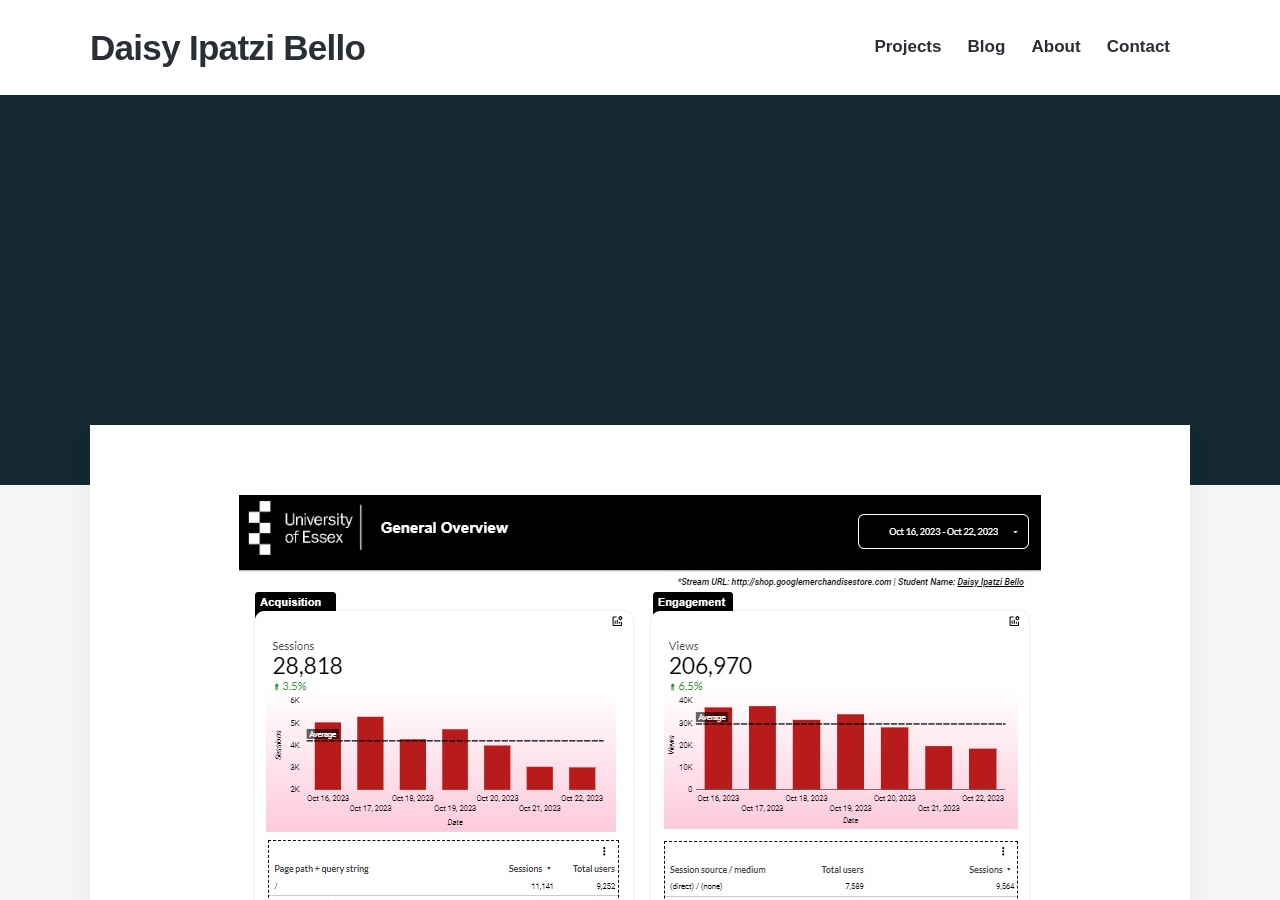
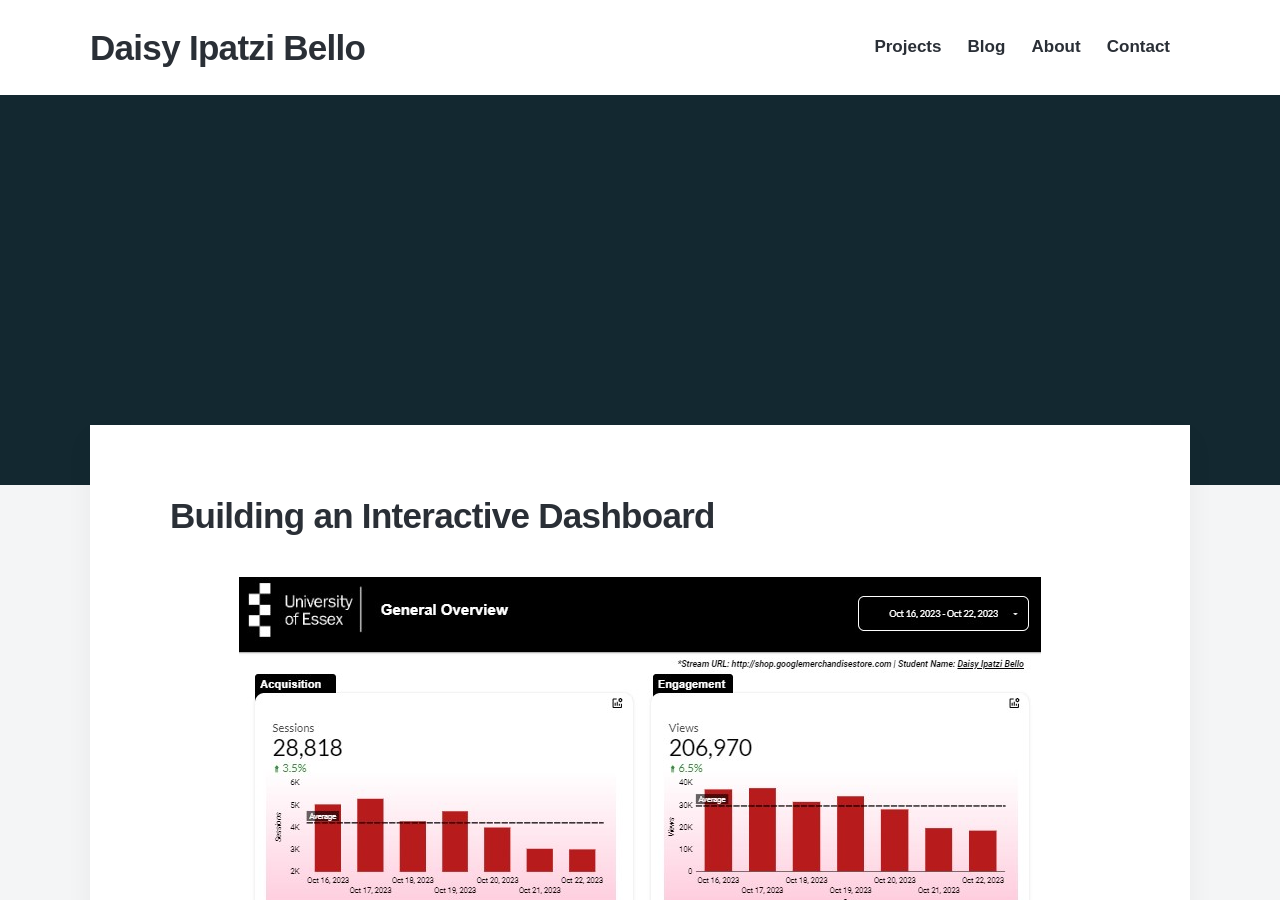
Before and after one commit to DaisyIpatzi/daisyipatzi.github.io, a Jekyll site: the page built from _projects/2023-10-27-Visualisation.md, in a window 1280 px wide and 900 px high. Built offline with Jekyll 4.4.1, drawn with Linux system fonts in a browser that asks for light colours; nearby versions of some CDN libraries; some web fonts are replaced.

Commit message:
Update 2023-10-27-Visualisation.md

```diff
--- a/_projects/2023-10-27-Visualisation.md
+++ b/_projects/2023-10-27-Visualisation.md
@@ -2,9 +2,11 @@
 title: '"Visualisation" Module'
 subtitle: 'Google Merchandise Store's Demo Dashboard'
 date: 2023-10-27 00:00:00
-description: 'Google Merchandise Store's Demo Dashboard | Stream URL: http://shop.googlemerchandisestore.com '
+description: Google Merchandise Store's Demo Dashboard | Stream URL: http://shop.googlemerchandisestore.com
 featured_image: '/images/demo/dash2.jpg'
 ---
+
+## Building an Interactive Dashboard
 
 ![Dash](/images/demo/dash.jpg)
 
```
